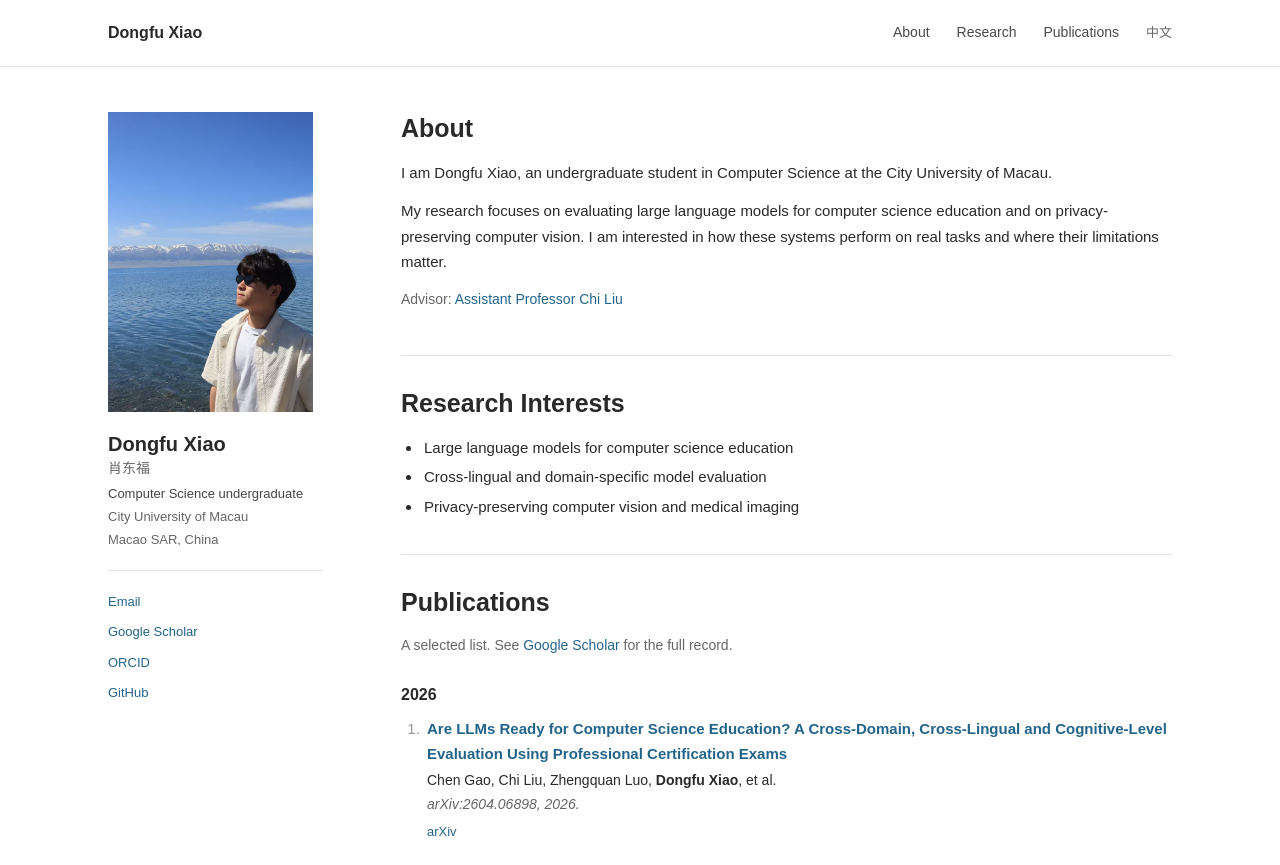
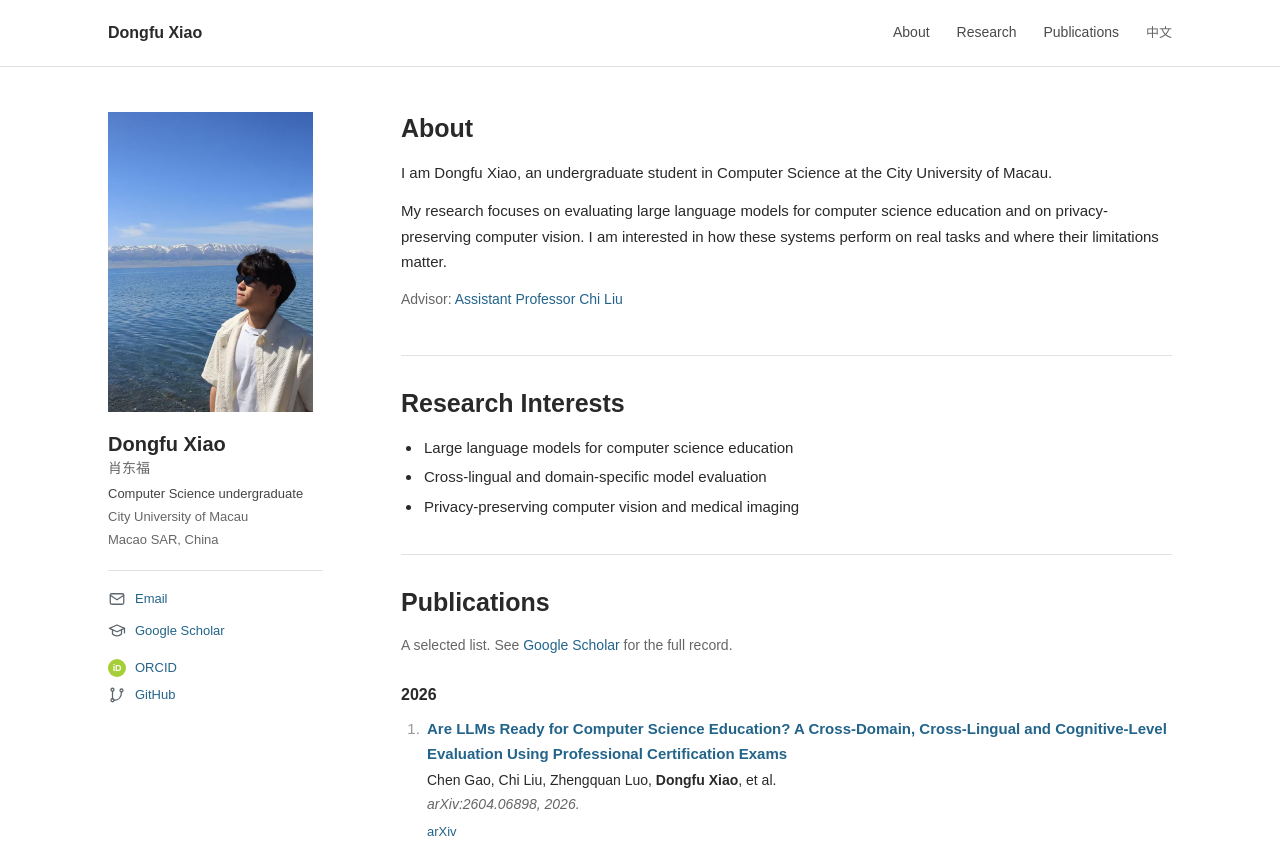
Before and after one commit to 222xiao/222xiao.github.io, a plain HTML site: page index.html in a window 1280 px wide. Shown: the top 865 px of the page. Drawn offline with Linux system fonts and the light colour scheme.

Commit message:
Add icons to profile links

```diff
--- a/index.html
+++ b/index.html
@@ -7,7 +7,7 @@
   <meta name="theme-color" content="#ffffff">
   <title>Dongfu Xiao | Computer Science</title>
   <link rel="icon" href="favicon.svg" type="image/svg+xml">
-  <link rel="stylesheet" href="styles.css?v=2">
+  <link rel="stylesheet" href="styles.css?v=3">
   <script src="script.js" defer></script>
 </head>
 <body>
@@ -33,10 +33,10 @@
       <p class="affiliation" data-en="City University of Macau" data-zh="澳门城市大学">City University of Macau</p>
       <p class="location" data-en="Macao SAR, China" data-zh="中国澳门">Macao SAR, China</p>
       <ul class="profile-links">
-        <li><a href="mailto:D23090120765@cityu.edu.mo">Email</a></li>
-        <li><a href="https://scholar.google.com/citations?user=bfwK16AAAAAJ" target="_blank" rel="noopener noreferrer">Google Scholar</a></li>
-        <li><a href="https://orcid.org/0009-0002-1531-4232" target="_blank" rel="noopener noreferrer">ORCID</a></li>
-        <li><a href="https://github.com/222xiao" target="_blank" rel="noopener noreferrer">GitHub</a></li>
+        <li><a href="mailto:D23090120765@cityu.edu.mo"><svg class="profile-icon" viewBox="0 0 24 24" fill="none" stroke="currentColor" stroke-width="1.7" stroke-linecap="round" stroke-linejoin="round" aria-hidden="true" focusable="false"><rect x="3" y="5" width="18" height="14" rx="2"/><path d="m3 7 9 6 9-6"/></svg><span data-en="Email" data-zh="邮箱">Email</span></a></li>
+        <li><a href="https://scholar.google.com/citations?user=bfwK16AAAAAJ" target="_blank" rel="noopener noreferrer"><svg class="profile-icon" viewBox="0 0 24 24" fill="none" stroke="currentColor" stroke-width="1.7" stroke-linecap="round" stroke-linejoin="round" aria-hidden="true" focusable="false"><path d="M2 8.5 12 4l10 4.5L12 13 2 8.5Z"/><path d="M6 10.5V16c1.6 1.6 3.7 2.4 6 2.4s4.4-.8 6-2.4v-5.5M22 8.5v6"/></svg><span>Google Scholar</span></a></li>
+        <li><a href="https://orcid.org/0009-0002-1531-4232" target="_blank" rel="noopener noreferrer"><span class="orcid-icon" aria-hidden="true">iD</span><span>ORCID</span></a></li>
+        <li><a href="https://github.com/222xiao" target="_blank" rel="noopener noreferrer"><svg class="profile-icon" viewBox="0 0 24 24" fill="none" stroke="currentColor" stroke-width="1.7" stroke-linecap="round" stroke-linejoin="round" aria-hidden="true" focusable="false"><circle cx="6" cy="5" r="2"/><circle cx="6" cy="19" r="2"/><circle cx="18" cy="6" r="2"/><path d="M6 7v10M8 19c6 0 10-4 10-11"/></svg><span>GitHub</span></a></li>
       </ul>
     </aside>
 
--- a/styles.css
+++ b/styles.css
@@ -56,7 +56,11 @@ button { font: inherit; }
 .affiliation, .location { color: var(--muted); font-size: 13px; }
 .profile-links { list-style: none; margin: 19px 0 0; padding: 12px 0 0; border-top: 1px solid var(--line); }
 .profile-links li { margin: 5px 0; }
-.profile-links a { font-size: 13px; }
+.profile-links a { display: inline-flex; align-items: center; gap: 9px; font-size: 13px; }
+.profile-icon, .orcid-icon { width: 18px; height: 18px; flex: none; }
+.profile-icon { color: #5c666d; }
+.orcid-icon { display: inline-flex; align-items: center; justify-content: center; border-radius: 50%; background: #a6ce39; color: #fff; font: 700 9px/1 Arial, sans-serif; letter-spacing: -.04em; }
+.profile-links a:hover .profile-icon { color: var(--link); }
 
 .content { max-width: 790px; min-width: 0; }
 .content section { padding: 0 0 31px; margin-bottom: 31px; border-bottom: 1px solid var(--line); }
```
